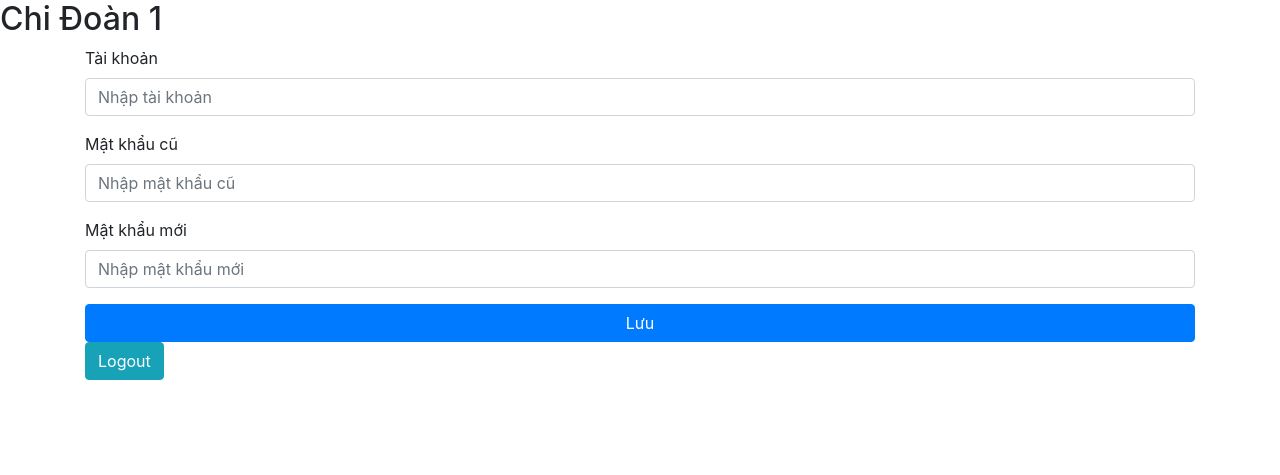
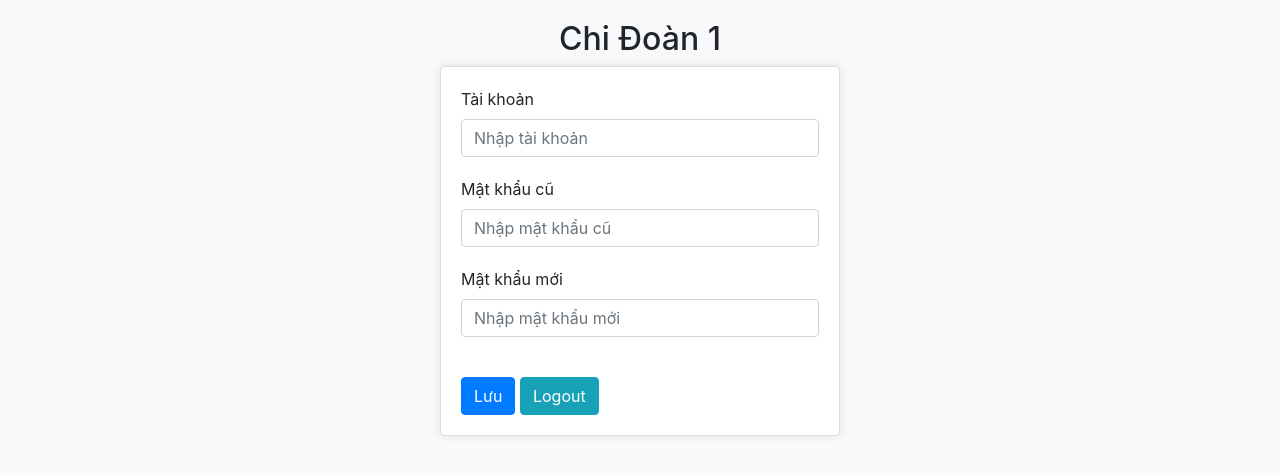
Before and after one commit to TrTung216/Web_thi_dua, a PHP site: page /change-password.php in a window 1280 px wide. Shown: the top 475 px of the page. Run offline with PHP 8.4, Linux system fonts and the light colour scheme; the visitor is signed in with stand-in values (Sample User, id 1).

Commit message:
Update change-password.php

```diff
--- a/change-password.php
+++ b/change-password.php
@@ -4,7 +4,30 @@
     <meta charset="UTF-8">
     <meta name="viewport" content="width=device-width, initial-scale=1.0">
     <title>Đổi mật khẩu</title>
+    <!-- Sử dụng Bootstrap CSS -->
     <link rel="stylesheet" href="https://cdn.jsdelivr.net/npm/bootstrap@4.0.0/dist/css/bootstrap.min.css">
+    <style>
+        /* Thêm CSS tùy chỉnh */
+        body {
+            padding-top: 20px;
+            background-color: #f8f9fa;
+        }
+        .container {
+            max-width: 400px;
+            margin: 0 auto;
+            border: 1px solid #ddd;
+            border-radius: 5px;
+            padding: 20px;
+            background-color: #fff;
+            box-shadow: 0px 0px 10px rgba(0, 0, 0, 0.1);
+        }
+        .form-group {
+            margin-bottom: 20px;
+        }
+        .btn-group {
+            margin-top: 20px;
+        }
+    </style>
 </head>
 <body>
     <?php require_once "class.database.php"?>
@@ -13,8 +36,9 @@
         if(empty($_SESSION['id_lop'])){
             header('location:login.php');
         }
+        $_SESSION['role'];
     ?>
-    <h2>Chi Đoàn <?php echo $_SESSION['id_lop'];?></h2>
+    <h2 class="text-center">Chi Đoàn <?php echo $_SESSION['id_lop'];?></h2>
     <?php
     if(isset($_POST['add'])){
         $taikhoan=$_POST['taikhoan'];
@@ -47,9 +71,11 @@
                 <label for="new_pass">Mật khẩu mới</label>
                 <input type="password" name="new_pass" class="form-control" placeholder="Nhập mật khẩu mới">
             </div>
-            <button type="submit"class="btn btn-primary btn-user btn-block" name="add">Lưu</button>
-            <div>
-                <a href="logout.php" class="btn btn-info" role="button">Logout</a>
+            <div class="btn-group">
+                <button type="submit"class="btn btn-primary btn-user btn-block" name="add">Lưu</button>
+            </div>
+            <div class="btn-group">
+                <a href="logout.php" class="btn btn-info btn-user btn-block" role="button">Logout</a>
             </div>
         </form>
     </div>
```
